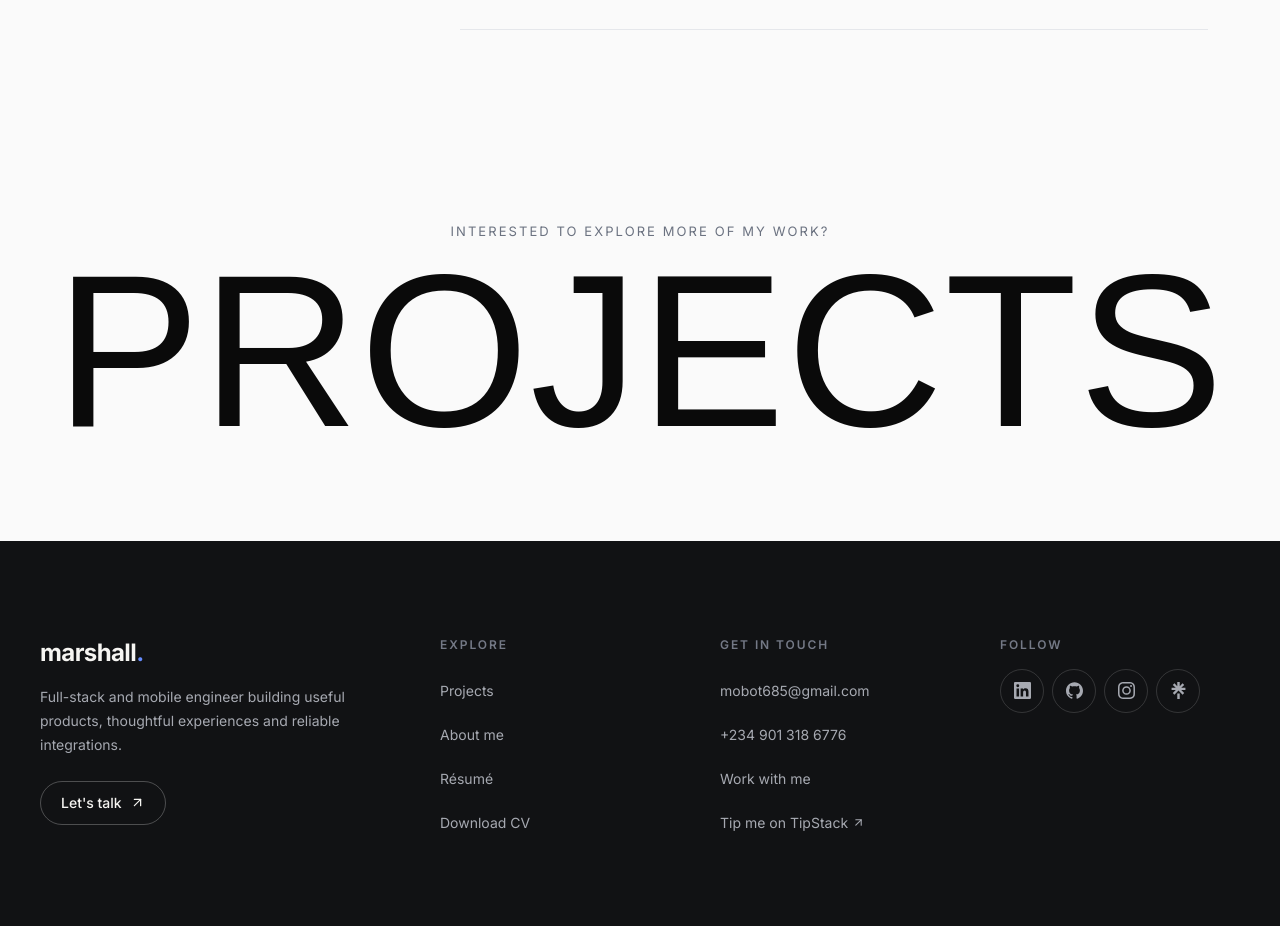
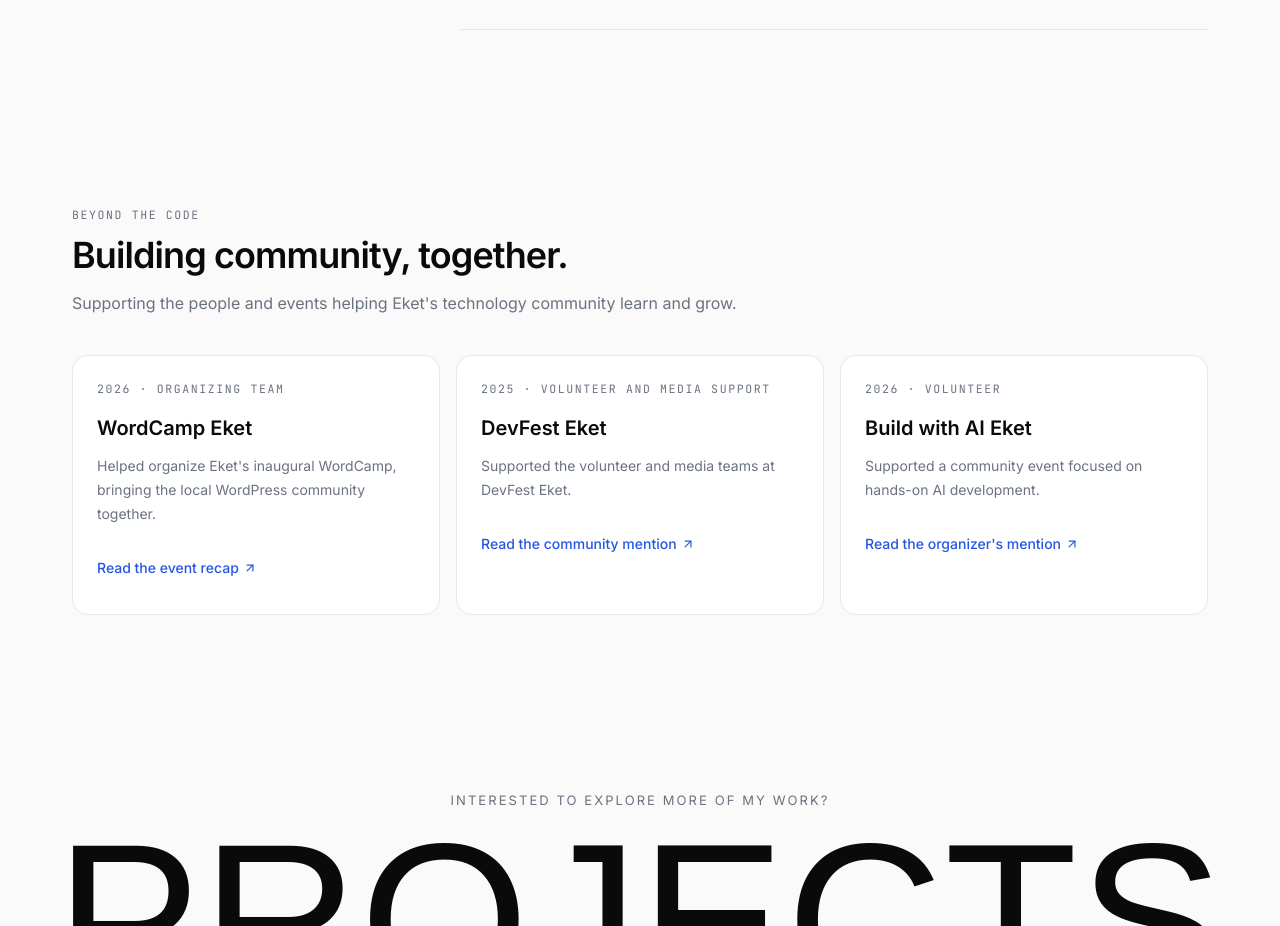
Before and after one commit to marhshallpresson/portfolio, a Next.js app: page /about in a window 1280 px wide. Shown: the part 3348-4274 px from the top of the page. Built offline with nearby package versions, Linux system fonts and the light colour scheme; a web font is replaced by a local one.

Commit message:
Highlight community work and improve contact fallback

```diff
--- a/src/app/about/page.tsx
+++ b/src/app/about/page.tsx
@@ -1,6 +1,6 @@
 import type { Metadata } from "next";
 import { Download, Mail, MapPin, Phone } from "lucide-react";
-import { GiantCTA, GiantHero, wrap } from "@/components/blocks";
+import { CommunityWork, GiantCTA, GiantHero, wrap } from "@/components/blocks";
 import { SocialIcon } from "@/components/logos";
 import { MaskTitle, Portrait, Reveal } from "@/components/widgets";
 import { education, experience, profile, recognition } from "@/data/profile";
@@ -94,6 +94,7 @@ export default function About() {
           </ul>
         </div>
       </section>
+      <CommunityWork />
       <GiantCTA eyebrow="Interested to explore more of my work?" word="Projects" href="/projects/" />
     </>
   );
--- a/src/app/page.tsx
+++ b/src/app/page.tsx
@@ -1,4 +1,4 @@
-import { Approach, Awards, Companies, Qualities, FindMe, GiantCTA, GiantHero, Intro, MarqueeStats, SectionHead, Services, Tagline, wrap } from "@/components/blocks";
+import { Approach, Awards, Companies, CommunityWork, Qualities, FindMe, GiantCTA, GiantHero, Intro, MarqueeStats, SectionHead, Services, Tagline, wrap } from "@/components/blocks";
 import { projects, profile } from "@/data/profile";
 import { ContactForm, ProjectStack, ResumeTabs, SkillWords } from "@/components/widgets";
 
@@ -14,6 +14,7 @@ export default function Home() {
       <Services />
       <Companies />
       <Awards />
+      <CommunityWork />
       <section id="resume" className={`${wrap} py-24`}>
         <SectionHead eyebrow="3+ years of experience" title="My Résumé" center />
         <ResumeTabs />
--- a/src/components/blocks.tsx
+++ b/src/components/blocks.tsx
@@ -1,9 +1,19 @@
 import { ArrowRight, ArrowUpRight, CalendarDays, Heart, Rocket, Check, ChevronDown, Code2, CreditCard, Film, Search, Server, Smartphone, Sparkles, Layers, Shield, Bug, Wrench, MessageSquare } from "lucide-react";
-import { orgs, principles, process, profile, projects, qualities, recognition, services, stats, toolbelt, type Project } from "@/data/profile";
+import { communityWork, orgs, principles, process, profile, projects, qualities, recognition, services, stats, toolbelt, type Project } from "@/data/profile";
 import { SocialIcon, TechIcon, Tile } from "./logos";
 import { BrowserFrame, Counter, MaskTitle, Pattern, PhotoSlider, ProjectLogo, Reveal, Typewriter } from "./widgets";
 
 export const wrap = "mx-auto max-w-[1200px] px-5 sm:px-8";
+export function CommunityWork() {
+  return (
+    <section className={`${wrap} py-20`} aria-labelledby="community-heading">
+      <Reveal><p className="eyebrow">Beyond the code</p><h2 id="community-heading" className="mt-3 text-3xl font-semibold tracking-tight sm:text-4xl">Building community, together.</h2><p className="mt-4 max-w-2xl text-muted">Supporting the people and events helping Eket&apos;s technology community learn and grow.</p></Reveal>
+      <div className="mt-10 grid gap-4 md:grid-cols-3">
+        {communityWork.map((item) => <Reveal key={item.event}><article className="h-full rounded-2xl border border-line bg-surface p-6"><p className="eyebrow">{item.year} · {item.title}</p><h3 className="mt-4 text-xl font-semibold">{item.event}</h3><p className="mt-3 text-sm leading-6 text-muted">{item.description}</p><a href={item.source} target="_blank" rel="noreferrer" className="mt-5 inline-flex min-h-11 items-center gap-1 text-sm font-medium text-accent hover:underline">{item.sourceLabel} <ArrowUpRight size={14} /></a></article></Reveal>)}
+      </div>
+    </section>
+  );
+}
 const serviceIcons = { code: Code2, phone: Smartphone, card: CreditCard, server: Server, spark: Sparkles, video: Film, rocket: Rocket } as const;
 const principleIcons = [Search, Layers, Wrench, Bug, Shield, MessageSquare];
 
--- a/src/components/widgets.tsx
+++ b/src/components/widgets.tsx
@@ -324,6 +324,11 @@ export function ResumeTabs() {
 }
 
 /* ---------- Contact form: real delivery via FormSubmit ---------- */
+function emailDraft(f: FormData) {
+  const subject = String(f.get("subject") || "Portfolio enquiry");
+  const body = `Name: ${f.get("name") || ""}\nEmail: ${f.get("email") || ""}\n\n${f.get("message") || ""}`;
+  return `mailto:${profile.email}?subject=${encodeURIComponent(subject)}&body=${encodeURIComponent(body)}`;
+}
 async function send(f: FormData) {
   const inboxUrl = process.env.NEXT_PUBLIC_INBOX_URL;
   if (inboxUrl) {
@@ -351,12 +356,14 @@ async function send(f: FormData) {
 
 export function ContactForm({ variant = "card" }: { variant?: "card" | "line" }) {
   const [state, setState] = useState<"idle" | "sending" | "sent" | "error">("idle");
+  const [draft, setDraft] = useState(`mailto:${profile.email}`);
   const [len, setLen] = useState(0);
-  useEffect(() => { if (state === "sent" || state === "error") { const t = setTimeout(() => setState("idle"), 7000); return () => clearTimeout(t); } }, [state]);
+  useEffect(() => { if (state === "sent") { const t = setTimeout(() => setState("idle"), 7000); return () => clearTimeout(t); } }, [state]);
   const onSubmit = async (e: React.FormEvent<HTMLFormElement>) => {
     e.preventDefault();
     const form = e.currentTarget; const f = new FormData(form);
     if (f.get("_honey")) return;
+    setDraft(emailDraft(f));
     setState("sending");
     try { await send(f); setState("sent"); form.reset(); setLen(0); } catch { setState("error"); }
   };
@@ -367,7 +374,7 @@ export function ContactForm({ variant = "card" }: { variant?: "card" | "line" })
         <motion.div role="status" initial={{ y: 60, opacity: 0 }} animate={{ y: 0, opacity: 1 }} exit={{ y: 60, opacity: 0 }}
           className="fixed bottom-6 left-1/2 z-[90] flex w-[calc(100%-2rem)] max-w-md -translate-x-1/2 items-center gap-3 rounded-xl bg-[#111] px-5 py-4 text-sm text-white shadow-2xl">
           {state === "sent" ? <Check size={18} className="text-[#5b8cff]" /> : <X size={18} className="text-red-400" />}
-          <span className="flex-1">{state === "sent" ? "Message sent. I'll reply within 24 hours." : <>Couldn&apos;t send. Email <a className="underline" href={`mailto:${profile.email}`}>{profile.email}</a></>}</span>
+          <span className="flex-1">{state === "sent" ? "Message sent. I'll reply within 24 hours." : <>Couldn&apos;t send. <a className="underline" href={draft}>Open your message in your email app</a>.</>}</span>
         </motion.div>
       )}
     </AnimatePresence>
@@ -424,13 +431,15 @@ export function HireForm() {
   const [via, setVia] = useState("Email");
   const [len, setLen] = useState(0);
   const [state, setState] = useState<"idle" | "sending" | "sent" | "error">("idle");
-  useEffect(() => { if (state === "sent" || state === "error") { const t = setTimeout(() => setState("idle"), 7000); return () => clearTimeout(t); } }, [state]);
+  const [draft, setDraft] = useState(`mailto:${profile.email}`);
+  useEffect(() => { if (state === "sent") { const t = setTimeout(() => setState("idle"), 7000); return () => clearTimeout(t); } }, [state]);
   const onSubmit = async (e: React.FormEvent<HTMLFormElement>) => {
     e.preventDefault();
     const form = e.currentTarget; const f = new FormData(form);
     if (f.get("_honey")) return;
     f.set("subject", kind);
     f.set("message", `${f.get("message")}\n\nType: ${kind}\nPhone: ${f.get("phone") || "-"}${f.get("wa") ? " (WhatsApp)" : ""}\nPreferred contact: ${via}`);
+    setDraft(emailDraft(f));
     setState("sending");
     try { await send(f); setState("sent"); form.reset(); setLen(0); } catch { setState("error"); }
   };
@@ -469,7 +478,7 @@ export function HireForm() {
           {state === "sending" ? <><Loader2 size={16} className="animate-spin" /> Sending…</> : <>Send request <Send size={15} /></>}
         </button>
         {state === "sent" && <p className="text-sm text-ok">Request sent. I&apos;ll get back to you within 24 hours.</p>}
-        {state === "error" && <p className="text-sm text-red-500">Couldn&apos;t send. Email me at <a className="underline" href={`mailto:${profile.email}`}>{profile.email}</a>.</p>}
+        {state === "error" && <p className="text-sm text-red-500">Couldn&apos;t send. <a className="underline" href={draft}>Open your message in your email app</a>.</p>}
       </div>
     </form>
   );
--- a/src/data/profile.ts
+++ b/src/data/profile.ts
@@ -333,6 +333,11 @@ projects.push(
 );
 
 export type Role = { title: string; org: string; orgId: string; period: string; place: string; badge: string; summary: string };
+export const communityWork = [
+  { year: "2026", title: "Organizing team", event: "WordCamp Eket", description: "Helped organize Eket's inaugural WordCamp, bringing the local WordPress community together.", source: "https://eket.wordcamp.org/2026/recap-eket-hosts-its-first-wordcamp-from-idea-to-income-building-opportunities-with-wordpress/", sourceLabel: "Read the event recap" },
+  { year: "2025", title: "Volunteer and media support", event: "DevFest Eket", description: "Supported the volunteer and media teams at DevFest Eket.", source: "https://ng.linkedin.com/in/matt-kay-vic", sourceLabel: "Read the community mention" },
+  { year: "2026", title: "Volunteer", event: "Build with AI Eket", description: "Supported a community event focused on hands-on AI development.", source: "https://ng.linkedin.com/in/iamjackieriel", sourceLabel: "Read the organizer's mention" },
+];
 export const experience: Role[] = [
   { title: "Lead Developer", org: "TipStack", orgId: "tipstack", period: "2026 — Present", place: "Remote", badge: "Remote",
     summary: "Lead the React/Vite product: creator pages, onboarding and payment UX. Own wallet-connection and Solana payment integration (Dynamic SDK, Phantom)." },
```
